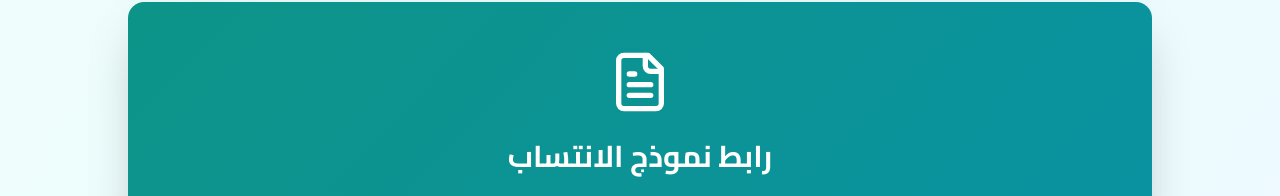
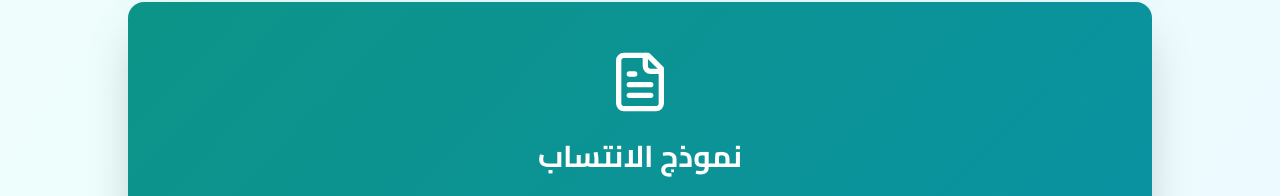
Before and after one commit to SidiM2024/aoun-sand, a React (Vite) app: page /membership in a window 1280 px wide. Shown: the part 875-1071 px from the top of the page. Built offline with nearby package versions, Linux system fonts and the light colour scheme.

Commit message:
Update translations.ts

```diff
--- a/src/i18n/translations.ts
+++ b/src/i18n/translations.ts
@@ -82,7 +82,7 @@ export const translations: Record<'ar' | 'fr' | 'en', Translations> = {
         'الحصول على بطاقة عضوية رسمية',
         'حضور الفعاليات والدورات التطوعية',
       ],
-      formTitle: 'رابط نموذج الانتساب',
+      formTitle: ' نموذج الانتساب',
       formButton: 'سجّل الآن',
       closingMessage: 'كن عونًا وسندًا... خطوة منك تصنع أثرًا كبيرًا',
     },
@@ -172,7 +172,7 @@ export const translations: Record<'ar' | 'fr' | 'en', Translations> = {
         'Obtention d’une carte de membre officielle',
         'Participation aux événements et formations bénévoles',
       ],
-      formTitle: 'Lien du formulaire d’adhésion',
+      formTitle: '  formulaire d’adhésion',
       formButton: 'S’inscrire maintenant',
       closingMessage: 'Soyez une aide et un soutien... un pas de vous crée un grand impact',
     },
@@ -262,7 +262,7 @@ export const translations: Record<'ar' | 'fr' | 'en', Translations> = {
         'Receive an official membership card',
         'Attend events and volunteer training courses',
       ],
-      formTitle: 'Membership Form Link',
+      formTitle: 'Membership Form ',
       formButton: 'Register Now',
       closingMessage: 'Be an aid and support... one step from you creates a big impact',
     },
```
